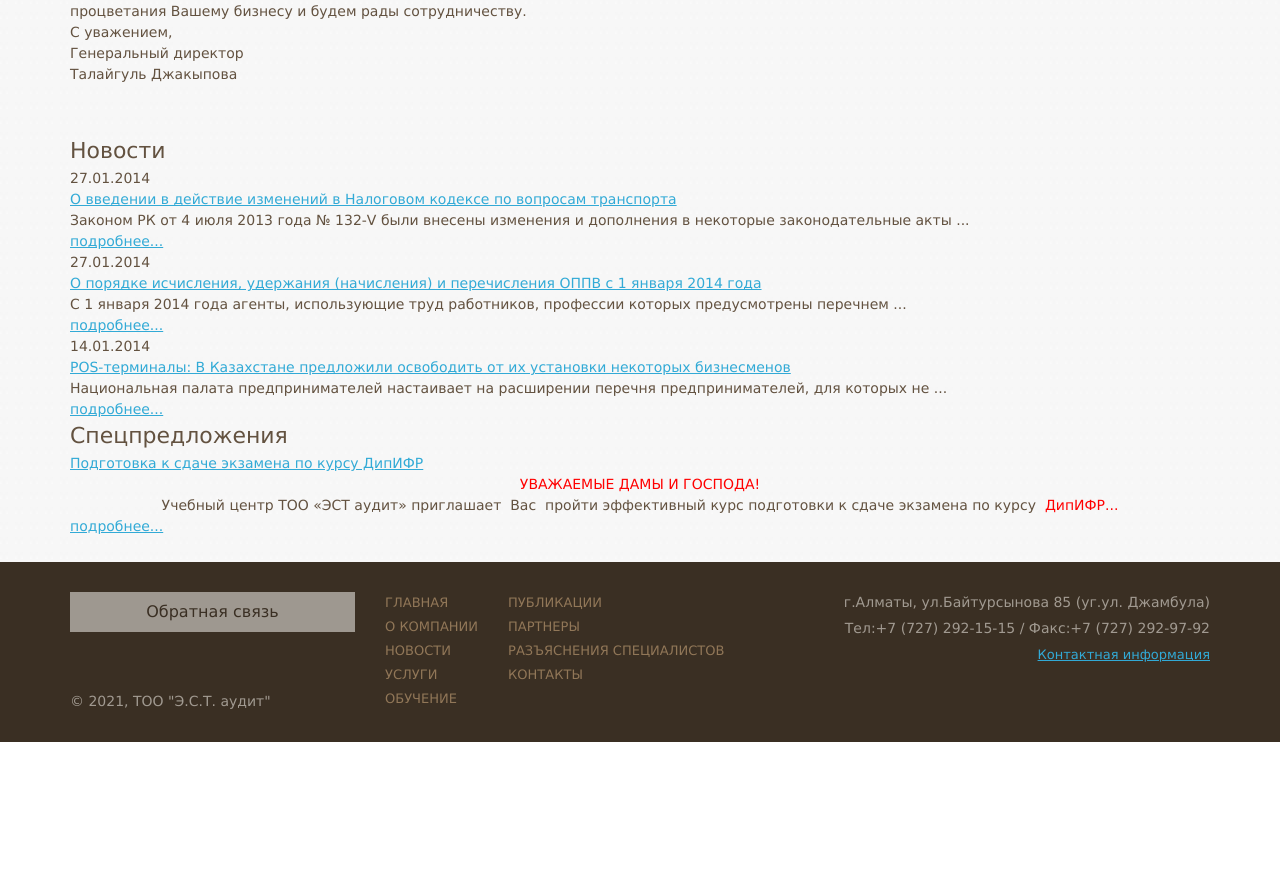
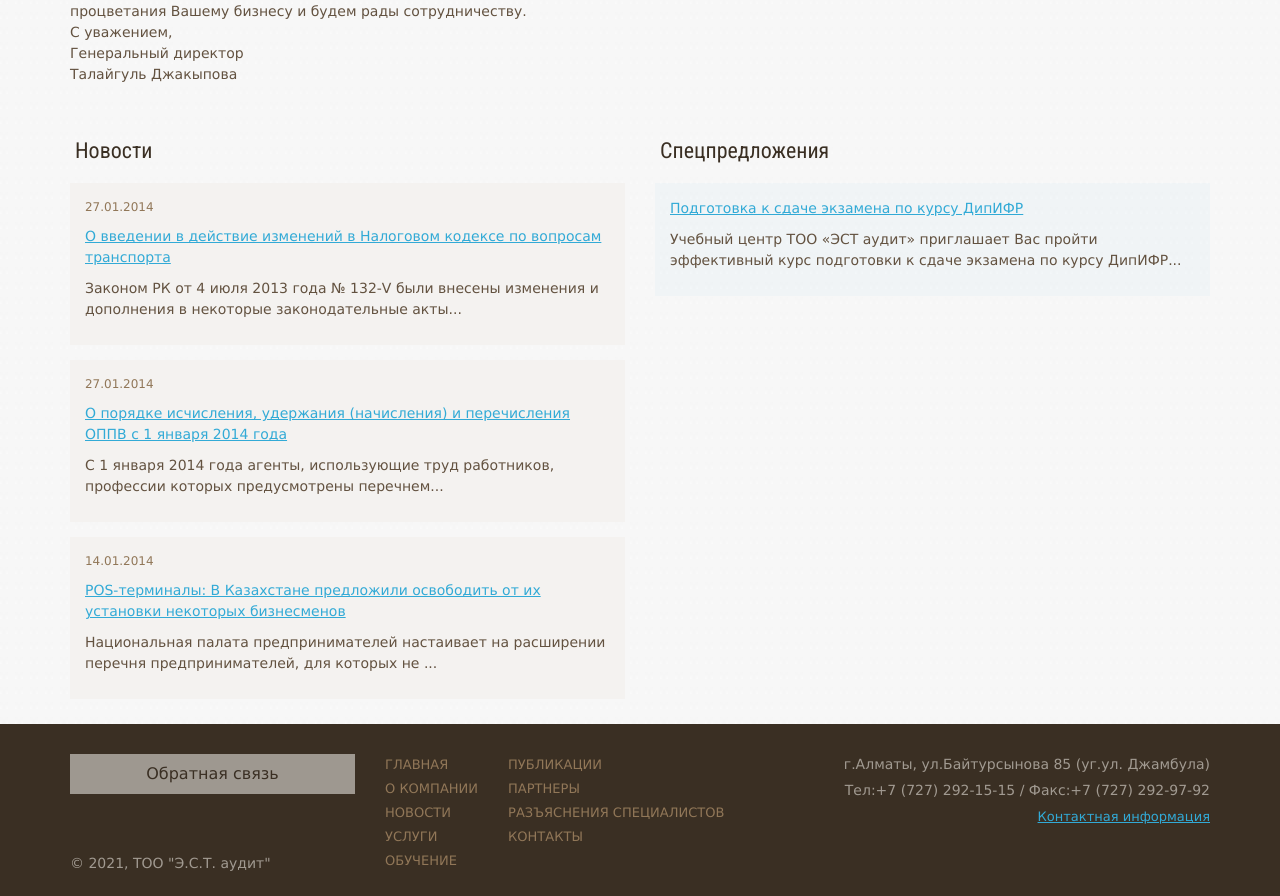
Before and after one commit to nobiart/est-audit, a website: page new/public/index.html in a window 1280 px wide. Shown: the part 1103-1999 px from the top of the page. Before the commit the page ends 1845 px from the top, so only its background shows below. Drawn offline with Linux system fonts and the light colour scheme.

Commit message:
Reworked aside with news and offers

```diff
--- a/new/public/index.html
+++ b/new/public/index.html
@@ -200,48 +200,37 @@
                 <p><b>Талайгуль Джакыпова</b></p>
             </div>
         </main>
-        <div class="row">
-            <div class="col-6">
-                <h3 class="block-title">Новости</h3>
-                <div class="item">
-                    <p><span class="item__date">27.01.2014</span></p>
-                    <p><a class="item__title" href="#">О введении в действие изменений в Налоговом кодексе по вопросам транспорта</a></p>
-                    <p>Законом РК от 4 июля 2013 года № 132-V были внесены изменения и дополнения в некоторые законодательные акты ...</p>
-                    <p class="item__read-all"><a href="#">подробнее...</a></p>
+        <aside class="aside">
+            <div class="aside-item">
+                <h3 class="aside-item__title">Новости</h3>
+                <div class="news">
+                    <p class="news__date">27.01.2014</p>
+                    <a href="#" class="news__title">О введении в действие изменений в Налоговом кодексе по вопросам транспорта</a>
+                    <p class="news__short">Законом РК от 4 июля 2013 года № 132-V были внесены изменения и дополнения в некоторые законодательные акты...</p>
+                    <!--<a href="#" class="news__more">Подробнее</a>-->
                 </div>
-                <div class="item">
-                    <p><span class="item__date">27.01.2014</span></p>
-                    <p><a class="item__title" href="#">О порядке исчисления, удержания (начисления) и перечисления ОППВ с 1 января 2014 года</a></p>
-                    <p>С 1 января 2014 года агенты, использующие труд работников, профессии которых предусмотрены перечнем ...</p>
-                    <p class="item__read-all"><a href="#">подробнее...</a></p>
+                <div class="news">
+                    <p class="news__date">27.01.2014</p>
+                    <a href="#" class="news__title">О порядке исчисления, удержания (начисления) и перечисления ОППВ с 1 января 2014 года</a>
+                    <p class="news__short">С 1 января 2014 года агенты, использующие труд работников, профессии которых предусмотрены перечнем...</p>
+                    <!--<a href="#" class="news__more">Подробнее</a>-->
                 </div>
-                <div class="item">
-                    <p><span class="item__date">14.01.2014</span></p>
-                    <p><a class="item__title" href="#">POS-терминалы: В Казахстане предложили освободить от их установки некоторых бизнесменов</a></p>
-                    <p>Национальная палата предпринимателей настаивает на расширении перечня предпринимателей, для которых не ...</p>
-                    <p class="item__read-all"><a href="#">подробнее...</a></p>
+                <div class="news">
+                    <p class="news__date">14.01.2014</p>
+                    <a href="#" class="news__title">POS-терминалы: В Казахстане предложили освободить от их установки некоторых бизнесменов</a>
+                    <p class="news__short">Национальная палата предпринимателей настаивает на расширении перечня предпринимателей, для которых не ...</p>
+                    <!--<a href="#" class="news__more">Подробнее</a>-->
                 </div>
             </div>
-            <div class="col-6">
-                <h3 class="block-title">Спецпредложения</h3>
-                <div class="offers">
-                    <p class="top">
-                        <a href="#">Подготовка к сдаче экзамена по курсу ДипИФР</a>
-                    </p>
-                    <p></p>
-                    <p style="text-align: center;">
-                        <strong>
-                            <span style="color: #ff0000;">УВАЖАЕМЫЕ ДАМЫ И ГОСПОДА!</span>
-                        </strong>
-                    </p>
-                    <p style="text-align: center;">Учебный центр ТОО «ЭСТ аудит» приглашает&nbsp; Вас&nbsp; пройти эффективный курс подготовки к сдаче экзамена по курсу&nbsp; <span style="color: #ff0000;">ДипИФР...</span></p>
-                    <div class="clr"></div>
-                    <p>
-                        <a class="read" href="#">подробнее...</a>
-                    </p>
+            <div class="aside-item">
+                <h3 class="aside-item__title">Спецпредложения</h3>
+                <div class="news news--offer">
+                    <a href="#" class="news__title">Подготовка к сдаче экзамена по курсу ДипИФР</a>
+                    <p class="news__short">Учебный центр ТОО «ЭСТ аудит» приглашает Вас пройти эффективный курс подготовки к сдаче экзамена по курсу ДипИФР...</p>
+                    <!--<a href="#" class="news__more">подробнее...</a>-->
                 </div>
             </div>
-        </div>
+        </aside>
     </div>
 </section>
 
--- /dev/null
+++ b/new/src/sass/_aside.scss
@@ -0,0 +1,67 @@
+// Aside
+
+.aside {
+    display: flex;
+
+    &-item {
+        flex: 0 1 50%;
+
+        &:first-child {
+            margin-right: 15px;
+        }
+
+        &:last-child {
+            margin-left: 15px;
+        }
+
+        &__title {
+            font-family: 'Roboto Condensed', sans-serif;
+            font-size: 1.57em;
+            font-weight: 400;
+            color: $text-dark;
+            padding-left: 5px;
+            margin-bottom: 10px;
+        }
+    }
+}
+
+// News & Offers
+
+.news {
+    margin-top: 15px;
+    background: $bg-news;
+    padding: 15px;
+    display: flex;
+    flex-direction: column;
+    justify-content: space-between;
+
+    &--offer {
+        background-color: rgba($link-color, 0.03);
+    }
+
+    &__date {
+        font-size: 0.857em;
+        color: $text-light;
+        margin: 0 0 10px;
+    }
+
+    &__title {
+        margin-bottom: 10px;
+    }
+
+    &__short {
+        margin: 0 0 10px;
+    }
+
+    /*&__more {
+        align-self: flex-end;
+        text-decoration: none;
+        font-size: 0.857em;
+        border-bottom: 1px dotted $link-color;
+
+        &:hover {
+            text-decoration: none;
+            border-bottom-color: transparent;
+        }
+    }*/
+}
--- a/new/src/sass/_page.scss
+++ b/new/src/sass/_page.scss
@@ -4,6 +4,10 @@
     background: url(../img/c2-bg.jpg) repeat;
     margin-top: 30px;
     padding: 25px 0;
+}
+
+.main {
+    padding-bottom: 50px;
 }
 
 .page-title {
@@ -20,10 +24,6 @@
         background: $link-color;
         letter-spacing: 0.2px;
     }
-}
-
-.page-content {
-    padding-bottom: 50px;
 }
 
 .page-content ul {
--- a/new/src/sass/_typo.scss
+++ b/new/src/sass/_typo.scss
@@ -39,7 +39,7 @@ a {
     text-decoration: underline;
 
     &:hover {
-        color: $link-hover-color;
+        color: $link-color;
         text-decoration: none;
     }
 }
--- a/new/src/sass/_vars.scss
+++ b/new/src/sass/_vars.scss
@@ -6,9 +6,10 @@ $text-dark: #3a2f23;
 
 $bg-light: #f1eeea;
 $bg-blue: #2296C1;
+$bg-news: #f4f2f0;
 
 $link-color: #32aad6;
-$link-hover-color: rgba($link-color, 0.7);
+$link-light: rgba($link-color, 0.7);
 
 $footer-link: #917758;
 $footer-text: #A19A91;
--- a/new/src/sass/style.scss
+++ b/new/src/sass/style.scss
@@ -25,4 +25,5 @@ body {
 @import "navi";
 @import "welcome";
 @import "page";
+@import "aside";
 @import "footer";
```
Also changed, not shown: new/src/html/index.html (+25 -36 lines), new/public/css/style.min.css.
